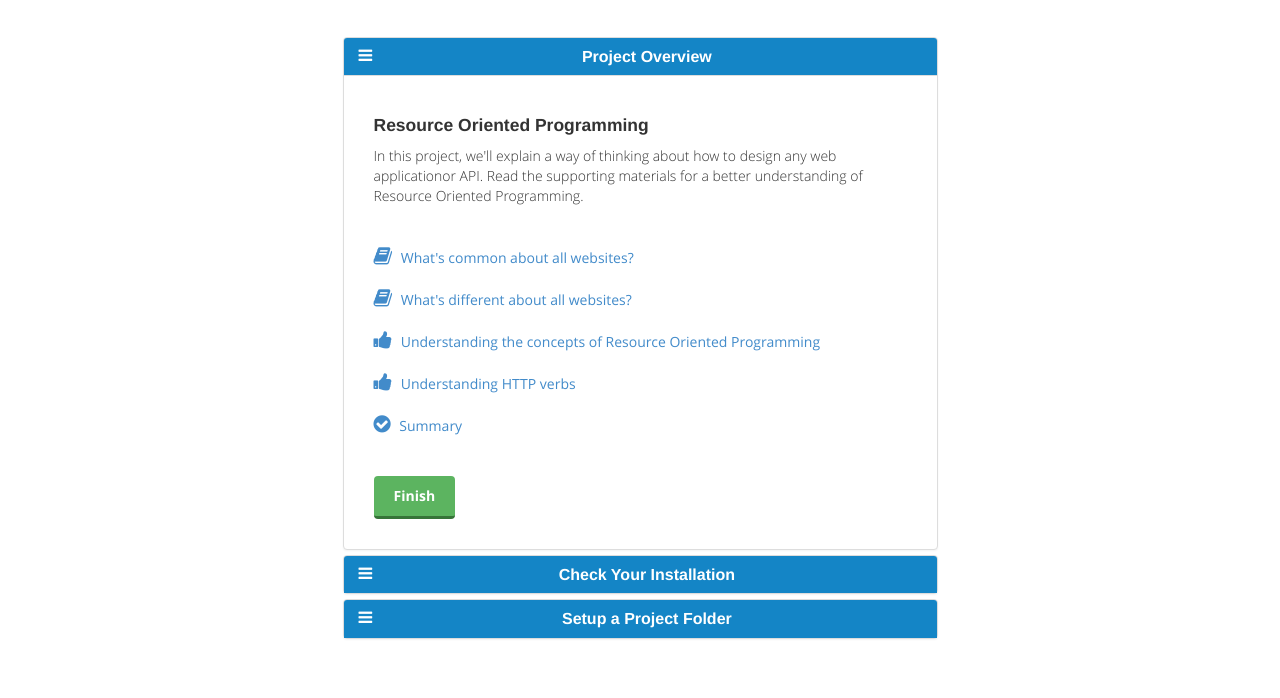
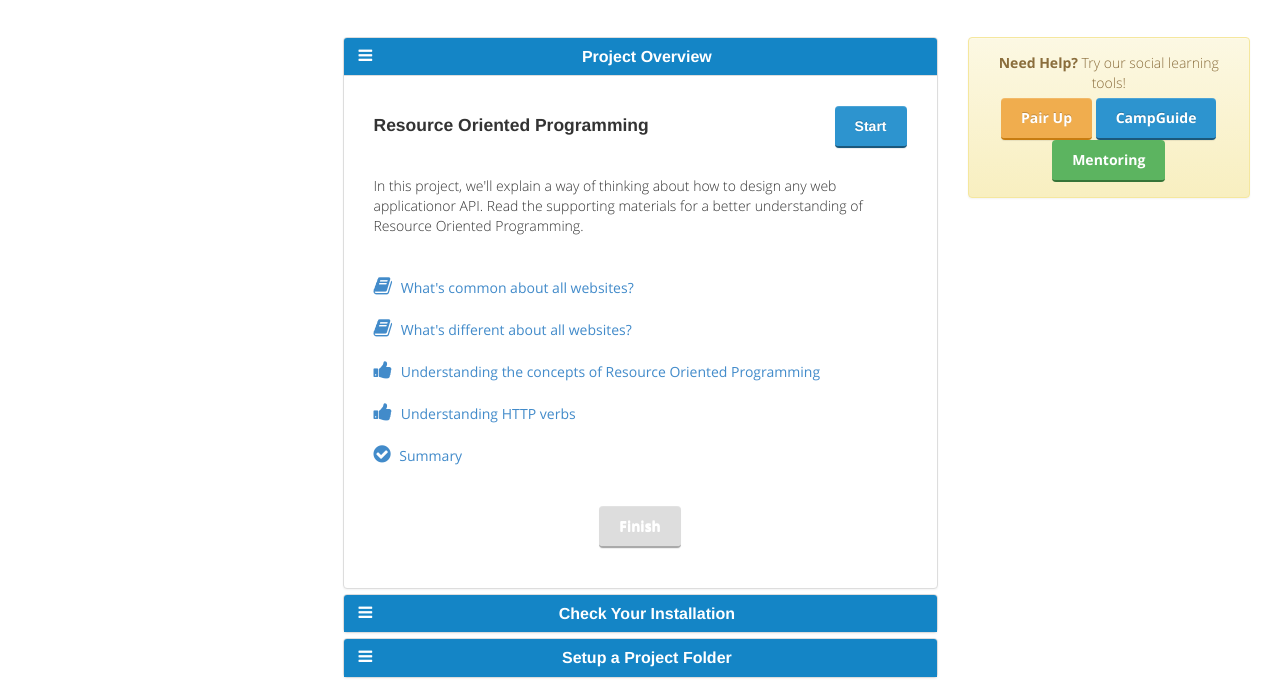
Before and after one commit to brytmill/webappcamp-style, a plain HTML site: page user-story.html in a window 1280 px wide. Shown: the part 213-911 px from the top of the page. Before the commit the page ends 872 px from the top, so only its background shows below. Drawn offline with Linux system fonts and the light colour scheme; a web font is replaced by a local one.

Commit message:
added mentor options, start and finish button features

```diff
--- a/style.sass
+++ b/style.sass
@@ -1,6 +1,8 @@
+$color-gray: #ddd
 $color-primary: #2d94cf
 $color-secondary: #ef7939
 $color-green: #5cb460
+$color-yellow: #f0ad4e
 $font-content: 'Open Sans', Helvetica, Arial, Sans-serif
 $font-title: 'Nunito', Helvetica, Arial, Sans-Serif
 
@@ -73,29 +75,42 @@ blockquote
 	background: #333333
 
 .btn
+	background: $color-gray
 	border: none
+	border-bottom: 2px solid darken($color-gray, 20%)
 	color: #fff
 	font-weight: bold
 	padding: 10px 20px
+	&:hover
+		background: $color-gray
+		background: lighten($color-gray, 10%)
+		color: #fff
 
 .btn-primary
 	background: $color-primary
-	border-bottom: 3px solid darken($color-primary, 20%)
+	border-bottom: 2px solid darken($color-primary, 20%)
 	&:hover
 		background: lighten($color-primary, 10%)
 
 .btn-secondary
 	background: $color-secondary
-	border-bottom: 3px solid darken($color-secondary, 20%)
+	border-bottom: 2px solid darken($color-secondary, 20%)
 	&:hover
 		background: lighten($color-secondary, 10%)
 		color: #fff
 
 .btn-finish
 	background: $color-green
-	border-bottom: 3px solid darken($color-green, 20%)
+	border-bottom: 2px solid darken($color-green, 20%)
 	&:hover
 		background: lighten($color-green, 10%)
+		color: #fff
+
+.btn-warning
+	background: $color-yellow
+	border-bottom: 2px solid darken($color-yellow, 20%)
+	&:hover
+		background: lighten($color-yellow, 10%)
 		color: #fff
 
 .well
@@ -271,6 +286,16 @@ blockquote
 			text-decoration: none
 	.panel-body
 		padding: 30px
+		h4
+			margin-bottom: 40px
+		.start
+			float: right
+			position: relative
+			top: -10px
+		p
+			&:before
+				content: ''
+				clear: both
 		.list-unstyled
 			li
 				margin-bottom: 20px
--- a/user-story.html
+++ b/user-story.html
@@ -66,7 +66,6 @@
 </div>
 <section class="container-fluid">
   <div class="col-md-3">
-
   </div>
   <div class="col-md-6">
     <div class="panel-group userStory" id="accordion" role="tablist" aria-multiselectable="true">
@@ -81,7 +80,7 @@
         <div id="collapseOne" class="panel-collapse collapse in" role="tabpanel" aria-labelledby="headingOne">
           <div class="panel-body">
 
-          <h4>Resource Oriented Programming</h4>
+          <h4>Resource Oriented Programming <button class="btn btn-primary start">Start</button></h4>
 
           <p>In this project, we'll explain a way of thinking about how to design any web applicationor API. Read the supporting materials for a better understanding of Resource Oriented Programming.</p>
 
@@ -194,9 +193,9 @@
               </div>
             </div>
           </div>
-
-          <button class="btn btn-finish">Finish</button>
-
+          <p class="text-center">
+                    <button class="btn btn-default">Finish</button>
+          </p>
           </div>
         </div>
       </div>
@@ -211,7 +210,7 @@
         <div id="collapseTwo" class="panel-collapse collapse" role="tabpanel" aria-labelledby="headingTwo">
           <div class="panel-body">
 
-            <h4>Example User Story with Code</h4>
+            <h4>Example User Story with Code <i class="glyphicon glyphicon-ok start"></i></h4>
 
             <p>Lorem ipsum dolor sit amet, consectetur adipisicing elit. Quam quos quaerat inventore deserunt voluptates explicabo fugiat debitis vel numquam voluptatum! Tempore eius animi dolor tenetur incidunt, perspiciatis fugit voluptatibus vel.</p>
 
@@ -222,9 +221,9 @@
               <li><i class="fa fa-terminal"></i> <code>$mkdir zenquotes</code> <a href=""><i class="fa fa-question-circle"></a></i></li>
               <li><i class="fa fa-terminal"></i> <code>$cd ~/code/zenquotes/</code> <a href=""><i class="fa fa-question-circle"></a></i></li>
             </ul>
-
-            <button class="btn btn-finish">Finish</button>
-
+          <p class="text-center">
+                    <button class="btn btn-finish">Finish</button>
+          </p>
           </div>
         </div>
       </div>
@@ -245,7 +244,13 @@
     </div>
   </div>
   <div class="col-md-3">
-
+    <div class="alert alert-warning" role="alert">
+      <p class="text-center">
+        <strong>Need Help?</strong> Try our social learning tools!
+      </p>
+      <p class="text-center">
+        <button class="btn btn-warning">Pair Up</button> <button class="btn btn-primary">CampGuide</button> <button class="btn btn-finish">Mentoring</button>
+      </p>
   </div>
 </section>
 
```
Also changed, not shown: style.css, 1 other file.
